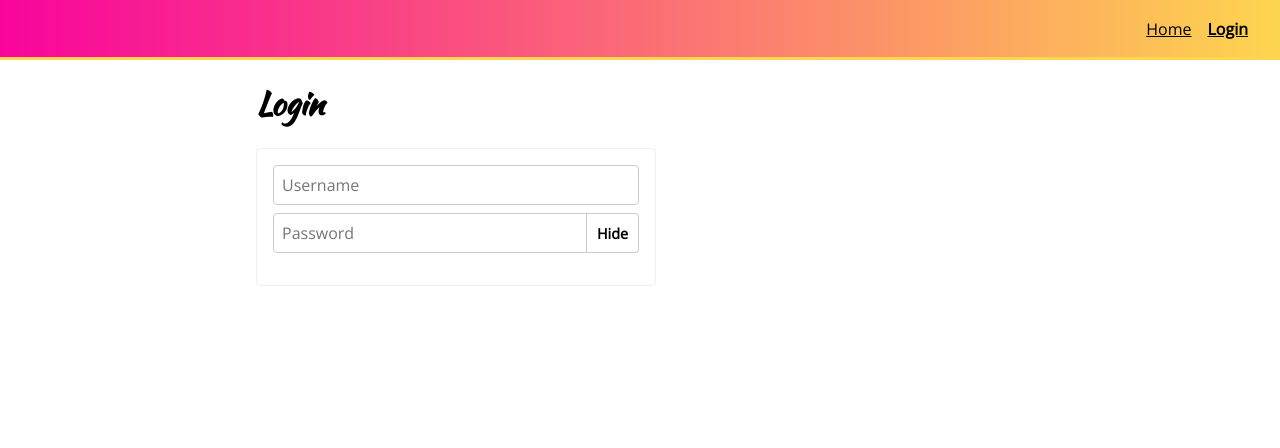
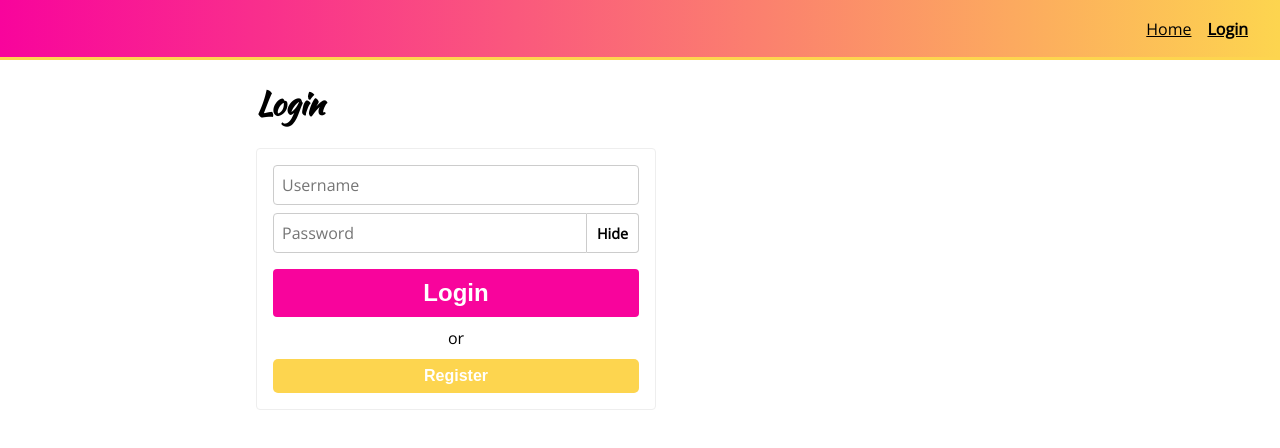
Before and after one commit to nelsW70/react_styled-components-v5, a React (Create React App) app: page /login in a window 1280 px wide. Shown: the top 448 px of the page. Built offline with nearby package versions, Linux system fonts and the light colour scheme.

Commit message:
add: adding the buttons and loading/submit state to the form

```diff
--- a/src/components/common/Button.js
+++ b/src/components/common/Button.js
@@ -2,7 +2,7 @@
 
 const Button = styled.button`
   color: white;
-  background: ${p => (p.secondary ? 'black' : '#f8049c')};
+  background: ${p => (p.secondary ? '#fdd54f' : '#f8049c')};
   font-weight: bold;
   ${p =>
     p.large
--- a/src/components/pages/Login.js
+++ b/src/components/pages/Login.js
@@ -1,5 +1,5 @@
-import React, { useState } from 'react';
-import { PageLayout, Input, PasswordInput } from 'components/common';
+import React, { useState, useEffect } from 'react';
+import { PageLayout, Input, PasswordInput, Button } from 'components/common';
 import styled from 'styled-components';
 
 const Form = styled.form`
@@ -11,10 +11,18 @@
   box-sizing: border-box;
   color: black;
   border-radius: 4px;
+
+  .alt-text {
+    text-align: center;
+    margin: 10px 0;
+  }
 `;
+
+let timeout;
 
 export default function Login() {
   const [formFields, setFormFields] = useState({ username: '', password: '' });
+  const [loading, setLoading] = useState(false);
 
   function handleInputChange(e) {
     e.persist();
@@ -24,10 +32,26 @@
     }));
   }
 
+  function handleSubmit(e) {
+    e.preventDefault();
+    setLoading(true);
+    timeout = setTimeout(() => {
+      setLoading(false);
+    }, 2000);
+  }
+
+  useEffect(() => {
+    return () => {
+      if (timeout) {
+        clearTimeout(timeout);
+      }
+    };
+  }, []);
+
   return (
     <PageLayout>
       <h1>Login</h1>
-      <Form>
+      <Form onSubmit={handleSubmit}>
         <Input
           value={formFields.username}
           onChange={handleInputChange}
@@ -40,6 +64,17 @@
           onChange={handleInputChange}
           name="password"
         />
+        <Button large type="submit" disabled={loading}>
+          {loading ? 'Loading...' : 'Login'}
+        </Button>
+        {!loading && (
+          <>
+            <div className="alt-text">or</div>
+            <Button secondary type="button">
+              Register
+            </Button>
+          </>
+        )}
       </Form>
     </PageLayout>
   );
```
